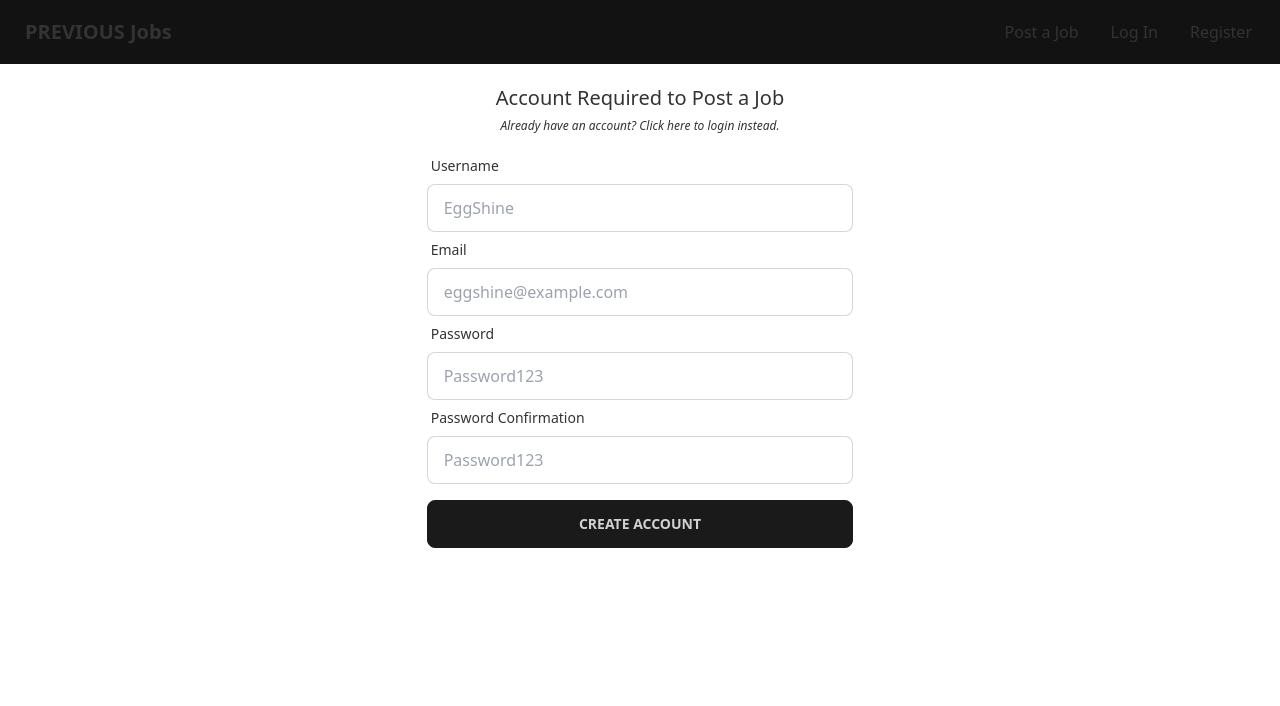
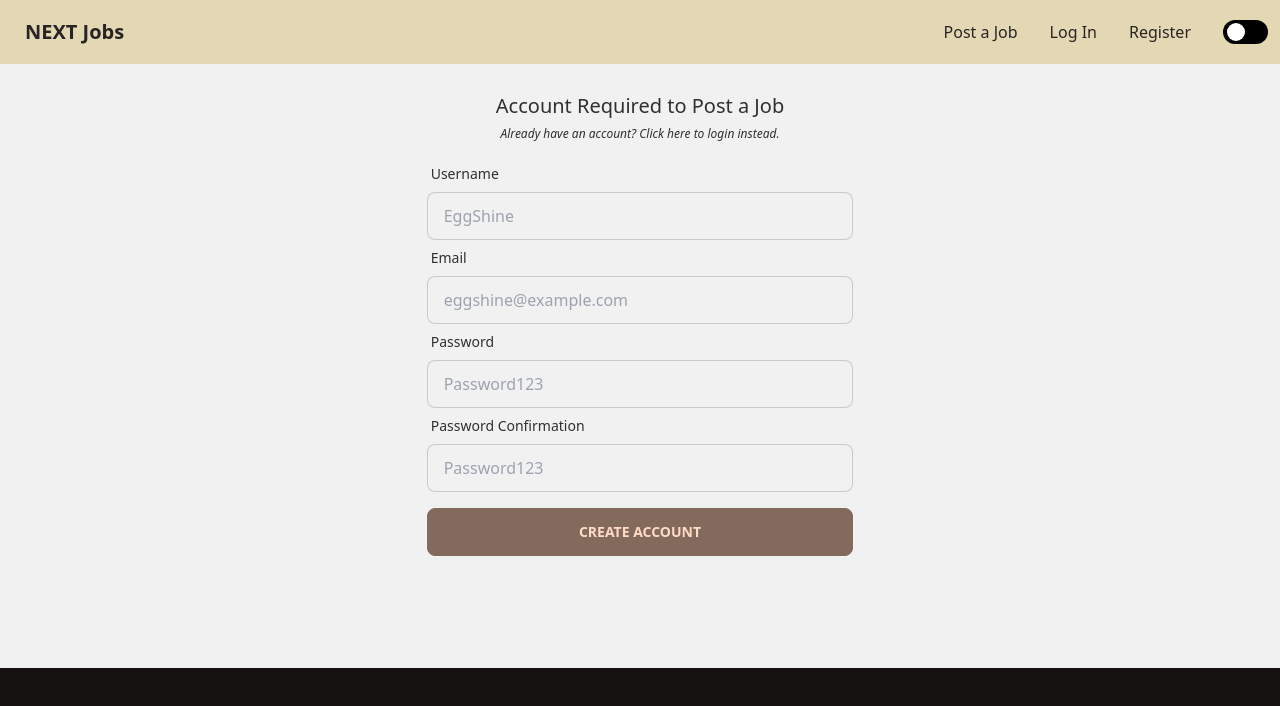
Before and after one commit to HedgieLovesCoding/next-frontend-jobs, a SvelteKit app: page /users/new in a window 1280 px wide. Shown: the top 706 px of the page. Built offline with nearby package versions, Linux system fonts and the light colour scheme; no server answers.

Commit message:
implemented dark/light mode toggle button

```diff
--- a/src/components/common/alerts.svelte
+++ b/src/components/common/alerts.svelte
@@ -22,7 +22,7 @@
     afterNavigate(() => resetAlert())
 </script>
 
-<div class="alert {alertMessage ? 'alert-error shadow-lg alert-{alertType}' : 'hidden'}">
+<div class="alert {alertMessage ? 'alert-error shadow-lg alert-{alertType}' : 'hidden'} w-1/2 justify-center m-auto">
     <div>
       <svg xmlns="http://www.w3.org/2000/svg" class="stroke-current flex-shrink-0 h-6 w-6" fill="none" viewBox="0 0 24 24"><path stroke-linecap="round" stroke-linejoin="round" stroke-width="2" d="M10 14l2-2m0 0l2-2m-2 2l-2-2m2 2l2 2m7-2a9 9 0 11-18 0 9 9 0 0118 0z" /></svg>
       <span>{ alertMessage }</span>
--- a/src/components/common/nav.svelte
+++ b/src/components/common/nav.svelte
@@ -1,7 +1,8 @@
 <script>
-    import { logOut, isLoggedStore, checkLoggedIn } from "../../utils/auth.js"
-    import { goto } from '$app/navigation'
-    import { alerts } from "../../utils/alert.js"
+    import { logOut, isLoggedStore, checkLoggedIn } from "../../utils/auth.js";
+    import { goto } from '$app/navigation';
+    import { alerts } from "../../utils/alert.js";
+    import { themes, toggleTheme } from '../../utils/theme.js';
 
     function logOutClick() {
         logOut()
@@ -14,22 +15,105 @@
             setTimeout(() => alerts.clear(), 1000)
         }
     }
+
+    function toggleSlider() {
+        var styleElem = document.head.appendChild(document.createElement("style"));
+        toggleTheme()
+        switch ($themes[0]) {
+            case 'lightMode':
+                document.getElementById('slider').style.backgroundColor = 'black'
+                styleElem.innerHTML = "#slider:before {background-color: white;}"
+                break;
+            case 'darkMode':
+                document.getElementById('slider').style.backgroundColor = 'whitesmoke'
+                styleElem.innerHTML = "#slider:before {background-color: black;}"
+                break;
+        }
+    }
 </script>
 
-<div class="navbar bg-base-100" style="background-color: #121212;" id="nav">
+<style>
+    .switch {
+        position: relative;
+        display: inline-block;
+        top: 12px;
+        width: 45px;
+        height: 24px;
+    }
+
+    .switch input {
+        opacity: 0;
+        width: 0;
+        height: 0;
+    }
+
+    .slider {
+        position: absolute;
+        cursor: pointer;
+        top: 0;
+        left: 0;
+        right: 0;
+        bottom: 0;
+        background-color: black;
+        -webkit-transition: .4s;
+        transition: .4s;
+    }
+
+    .slider:before {
+        position: absolute;
+        content: "";
+        height: 18.35px;
+        width: 18.35px;
+        left: 3.7px;
+        bottom: 3px;
+        background-color: white;
+        -webkit-transition: .4s;
+        transition: .4s;
+    }
+
+    input:checked + .slider {
+        background-color: white;
+    }
+
+    input:checked + .slider:before {
+        -webkit-transform: translateX(19.7px);
+        -ms-transform: translateX(19.7px);
+        transform: translateX(19.7px);
+        background-color: black;
+    }
+
+    /* Rounded sliders */
+    .slider.round {
+        border-radius: 17px;
+    }
+
+    .slider.round:before {
+        border-radius: 50%;
+    }
+</style>
+
+<div data-theme="{$themes[1]}" class="navbar bg-base-100 pb-0 pt-0" id="nav">
     <div class="flex-1">
-        <a href="/" class="btn btn-ghost normal-case text-xl">PREVIOUS Jobs</a>
+        <a href="/" class="btn btn-ghost normal-case text-xl">NEXT Jobs</a>
     </div>
     <div class="flex-none">
         <ul class="menu menu-horizontal px-1">
             <li><a on:click={displayAlert} href="/jobs/new">Post a Job</a></li>
-
             {#if $isLoggedStore}
                 <li><button on:click={logOutClick}>Log Out</button></li>
             {:else}
                 <li><a href="/users/login">Log In</a></li>
                 <li><a href="/users/new">Register</a></li>
             {/if}
+
+            <li><label class="switch btn-square ml-4">
+                {#if $themes[0] == 'lightMode'}
+                    <input on:click={toggleSlider} type="checkbox" />
+                {:else}
+                    <input on:click={toggleSlider} type="checkbox" checked />
+                {/if}
+                <span id="slider" class="slider round"></span>
+            </label></li>
         </ul>
     </div>
 </div>
--- a/src/routes/+layout.js
+++ b/src/routes/+layout.js
@@ -1,7 +1,9 @@
-import { checkLoggedIn } from "../utils/auth";
+import { checkLoggedIn } from "../utils/auth.js";
+import { checkTheme } from "../utils/theme.js";
 
 export const ssr = false; // this essentially turns our entire project into true SPA mode. No JS code will execute server side.
 
 export async function load() {
     await checkLoggedIn()
+    await checkTheme()
 }
--- a/src/routes/+layout.svelte
+++ b/src/routes/+layout.svelte
@@ -1,17 +1,15 @@
 <script>
   import '../app.css';
-  import Nav from '../components/common/nav.svelte'
-  import Alert from '../components/common/alerts.svelte'
-	import { alerts } from '../utils/alert';
-
-  $alerts
+  import Nav from '../components/common/nav.svelte';
+  import Alert from '../components/common/alerts.svelte';
+  import { themes } from '../utils/theme.js';
 </script>
 
 <Nav />
 
-<div class="container mx-auto">
+<div data-theme="{$themes[2]}" class="container w-full mt-0 pt-2 pb-28 max-h-full">
   <Alert />
   <slot />
 </div>
 
-<div class="mt-28" />
+<div data-theme="{$themes[2]}" class="h-0" />
--- a/src/routes/+page.js
+++ b/src/routes/+page.js
@@ -1,4 +1,4 @@
-import { PUBLIC_BACKEND_BASE_URL } from '$env/static/public'
+import { PUBLIC_BACKEND_BASE_URL } from '$env/static/public';
 
 export async function load({ fetch }) {
   const response = await fetch(PUBLIC_BACKEND_BASE_URL + '/api/collections/jobs/records');
--- a/src/routes/jobs/[slug]/+page.svelte
+++ b/src/routes/jobs/[slug]/+page.svelte
@@ -14,7 +14,7 @@
     <div class="flex">
         <div class="flex-1">
           <h1 class="text-3xl font-extrabold grid grid-cols-6 justify-evenly w-full">
-              {data.job.title}
+              <span class="w-80">{data.job.title}</span>
               {#if data.job.user == getUserID()}
                   <button on:click={edit} class="btn btn-outline col-start-7 w-24">EDIT</button>
               {/if}
--- a/src/routes/users/login/+page.svelte
+++ b/src/routes/users/login/+page.svelte
@@ -35,7 +35,7 @@
     </a>
 </div>
 
-<div class="flex justify-center items-center mt-8">
+<div class="flex justify-center items-center mt-8 mb-0 pb-24">
     <form on:submit={logIn} class="w-1/3">
         <div class="form-control w-full">
             <label class="label" for="username">
--- a/src/routes/users/new/+page.svelte
+++ b/src/routes/users/new/+page.svelte
@@ -55,7 +55,7 @@
     </a>
 </div>
 
-<div class="flex justify-center items-center mt-3">
+<div class="flex justify-center items-center mt-3 max-h-full">
     <form on:submit={createUser} class="w-1/3">
         <div class="form-control w-full">
             <label class="label" for="username">
--- /dev/null
+++ b/src/utils/theme.js
@@ -0,0 +1,44 @@
+import { writable } from "svelte/store"
+
+function createThemeStore() {
+    const lightMode = ['lightMode', 'retro', 'autumn']
+    const darkMode = ['darkMode', 'forest', 'dracula']
+    const { subscribe, set } = writable(lightMode)
+
+    return {
+        subscribe,
+        setDark: () => set(darkMode),
+        setLight: () => set(lightMode),
+    }
+}
+
+export const themes = createThemeStore()
+
+export function toggleTheme() {
+    const getThemeLocalStorage = localStorage.getItem("theme")
+    if (getThemeLocalStorage == 'lightMode') {
+        themes.setDark()
+        localStorage.setItem("theme", 'darkMode')
+        console.log('toggle1')
+    } else {
+        themes.setLight()
+        localStorage.setItem("theme", 'lightMode')
+        console.log('toggle2')
+    }
+}
+
+export async function checkTheme() {
+    const getThemeLocalStorage = localStorage.getItem("theme")
+
+    switch (getThemeLocalStorage) {
+        case 'lightMode':
+            themes.setLight()
+            break;
+        case 'darkMode':
+            themes.setDark()
+            break;
+        default:
+            localStorage.setItem("theme", 'lightMode')
+            themes.setLight()
+    }
+}
--- a/tailwind.config.cjs
+++ b/tailwind.config.cjs
@@ -9,7 +9,6 @@ module.exports = {
     require('@tailwindcss/typography')
   ],
   daisyui: {
-    themes: ["cmyk", "dracula"],
-    darkTheme: "dracula",
+    themes: ["forest", "dracula", "retro", "autumn"],
   },
 };
```
